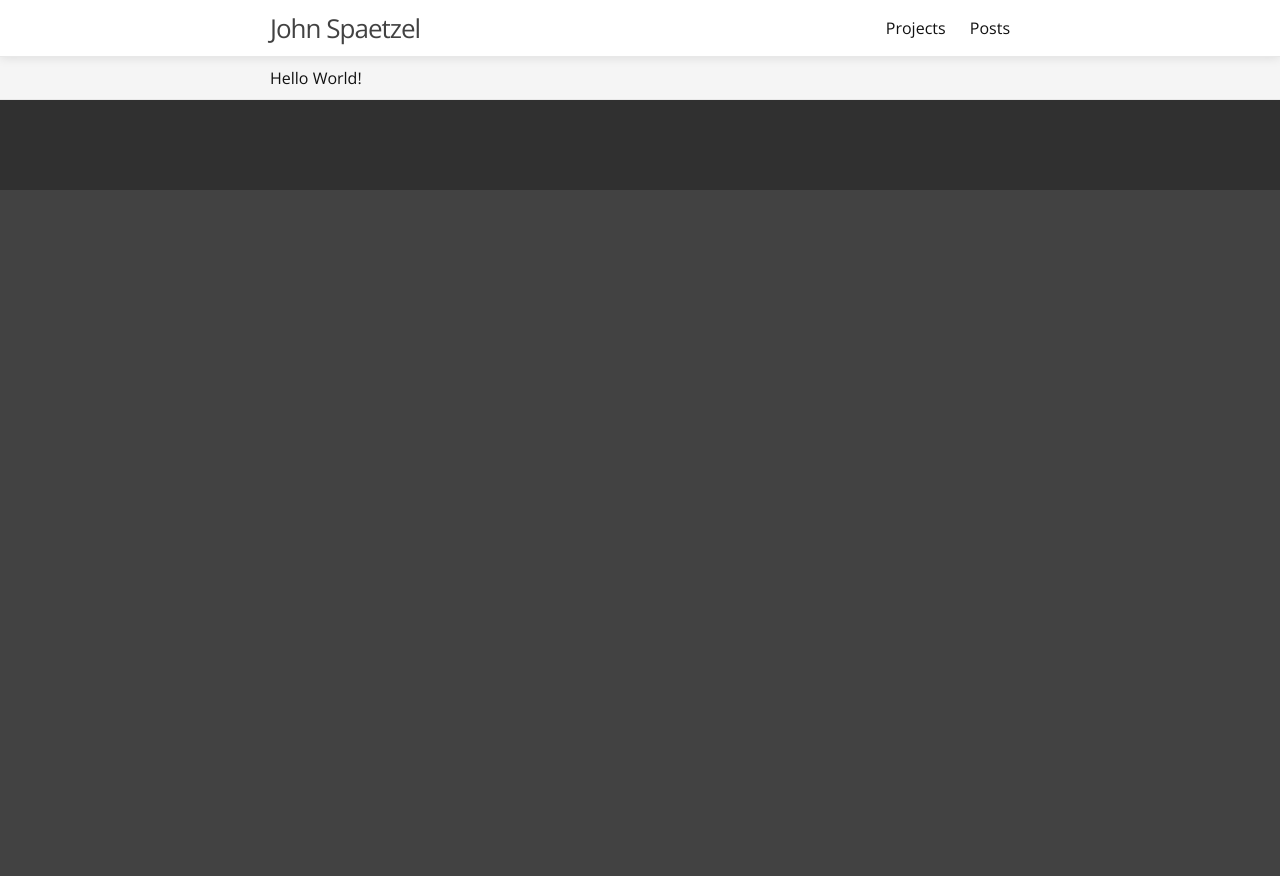
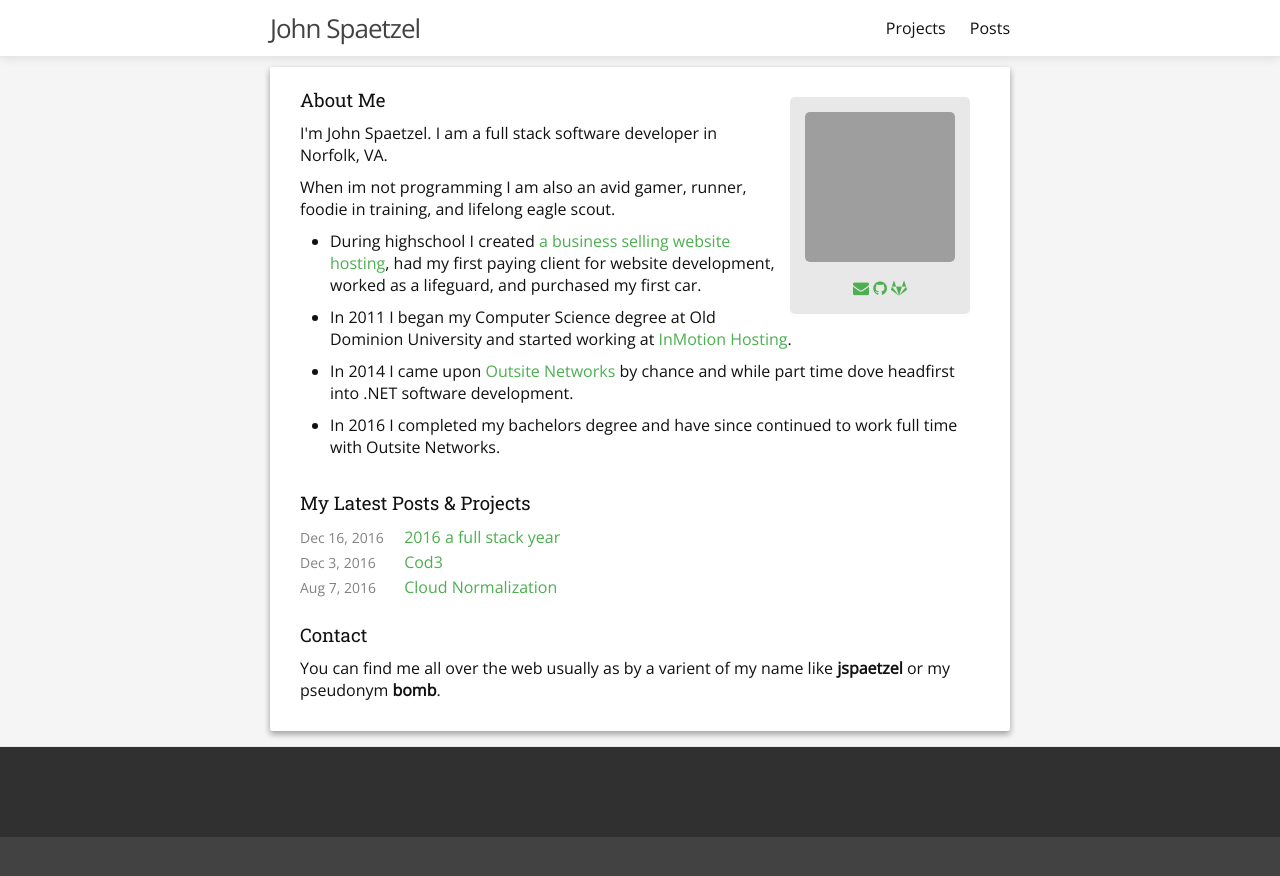
Before and after one commit to jspaetzel/meh.dev, a Jekyll site: the page built from index.html, in a window 1280 px wide. Shown: the top 876 px of the page. Built offline with Jekyll 4.4.1, drawn with Linux system fonts in a browser that asks for light colours; grey boxes are pictures that could not be loaded.

Commit message:
Added initial content to new homepage, added some style

```diff
--- a/_includes/head.html
+++ b/_includes/head.html
@@ -11,4 +11,5 @@
   <link rel="alternate" type="application/rss+xml" title="{{ site.title }}" href="{{ "/feed.xml" | prepend: site.baseurl | prepend: site.url }}">
   <link href="https://fonts.googleapis.com/css?family=Open+Sans|Roboto|Roboto+Slab|Roboto+Mono" rel="stylesheet">
   <link href="https://fonts.googleapis.com/icon?family=Material+Icons" rel="stylesheet">
+  <link href="https://maxcdn.bootstrapcdn.com/font-awesome/4.7.0/css/font-awesome.min.css" rel="stylesheet">
 </head>
--- a/_sass/_base.scss
+++ b/_sass/_base.scss
@@ -95,7 +95,7 @@ h1, h2, h3, h4, h5, h6 {
 /**
  * Links
  */
-a {
+a, a:visited {
     color: lighten($brand-color, 10%);
     text-decoration: none;
     &:visited {
--- a/_sass/_layout.scss
+++ b/_sass/_layout.scss
@@ -351,8 +351,11 @@ article {
   a {
     text-decoration: none;
   }
-  .post-title a {
-    color: #ffffff;
+  .post-title {
+    > a, a:visited {
+      color: #ffffff;
+    }
+
   }
   a.tag-list-link, a.tag-list-link:active, a.tag-list-link:visited {
     color: #ffffff !important;
@@ -420,10 +423,10 @@ tr:nth-child(odd) {
   a.tag-list-link, a.tag-list-link:active, a.tag-list-link:visited {
     background: $blue-300;
   }
-  a {
+  a, a:visited {
     color: $blue-500;
   }
-  a:hover {
+  a:hover, a:active {
     color: $blue-300;
   }
   .post-category-icon {
@@ -447,10 +450,10 @@ tr:nth-child(odd) {
   a.tag-list-link, a.tag-list-link:active, a.tag-list-link:visited {
     background: $blue-grey-300;
   }
-  a {
+  a, a:visited {
     color: $blue-grey-500;
   }
-  a:hover {
+  a:hover, a:active {
     color: $blue-grey-300;
   }
   .post-category-icon {
@@ -474,10 +477,10 @@ tr:nth-child(odd) {
   a.tag-list-link, a.tag-list-link:active, a.tag-list-link:visited {
     background: $deep-purple-300;
   }
-  a {
+  a, a:visited {
     color: $deep-purple-500;
   }
-  a:hover {
+  a:hover, a:active {
     color: $deep-purple-300;
   }
   .post-category-icon {
@@ -501,10 +504,10 @@ tr:nth-child(odd) {
   a.tag-list-link, a.tag-list-link:active, a.tag-list-link:visited {
     background: $red-300;
   }
-  a {
+  a, a:visited {
     color: $red-500;
   }
-  a:hover {
+  a:hover, a:active {
     color: $red-300;
   }
   .post-category-icon {
@@ -528,10 +531,10 @@ tr:nth-child(odd) {
   a.tag-list-link, a.tag-list-link:active, a.tag-list-link:visited {
     background: $pink-300;
   }
-  a {
+  a, a:visited {
     color: $pink-500;
   }
-  a:hover {
+  a:hover, a:active {
     color: $pink-300;
   }
   .post-category-icon {
@@ -555,10 +558,10 @@ tr:nth-child(odd) {
   a.tag-list-link, a.tag-list-link:active, a.tag-list-link:visited {
     background: $orange-300;
   }
-  a {
+  a, a:visited {
     color: $orange-500;
   }
-  a:hover {
+  a:hover, a:active {
     color: $orange-300;
   }
   .post-category-icon {
@@ -582,10 +585,10 @@ tr:nth-child(odd) {
   a.tag-list-link, a.tag-list-link:active, a.tag-list-link:visited {
     background: $green-300;
   }
-  a {
+  a, a:visited {
     color: $green-500;
   }
-  a:hover {
+  a:hover, a:active {
     color: $green-300;
   }
   .post-category-icon {
--- a/index.html
+++ b/index.html
@@ -2,4 +2,73 @@
 layout: default
 ---
 
-<p>Hello World!</p>
+<style>
+    .home-container {
+        padding-top: 20px;
+        padding-bottom: 20px;
+    }
+    .avatar {
+        float: right;
+        margin:10px;
+        background: #e8e8e8;
+        border-radius: 5px;
+    }
+    .avatar img {
+        border-radius: 20px;
+        padding: 15px;
+    }
+    .avatar-meta {
+        padding-bottom: 15px;
+        text-align: center;
+    }
+</style>
+
+<article class="content-wrapper content-style-green">
+    <div class="wrapper home-container">
+        <div class="avatar">
+            <img src="https://0.gravatar.com/avatar/ccf00de89ec54577fb9fd612358a9808?s=150">
+            <div class="avatar-meta">
+                <a href="mailto:john.spaetzel@gmail.com"><i class="fa fa-envelope" aria-hidden="true"></i></a>
+                <a href="https://github.com/zzbomb"><i class="fa fa-github" aria-hidden="true"></i></a>
+                <a href="https://gitlab.com/jspaetzel"><i class="fa fa-gitlab" aria-hidden="true"></i></a>
+            </div>
+        </div>
+        <div class="item">
+            <h3>About Me</h3>
+            <p>I'm John Spaetzel. I am a full stack software developer in Norfolk, VA.</p>
+
+            <p>When im not programming I am also an avid gamer, runner, foodie in training, and lifelong eagle scout.</p>
+
+            <ul>
+                <li><p>During highschool I created <a href="/chemicalservers">a business selling website hosting</a>, had
+                    my first paying client for website development, worked as a lifeguard, and purchased my first car.</p>
+                </li>
+                <li><p>In 2011 I began my Computer Science degree at Old Dominion University and started working at
+                    <a href="http://inmotionhosting.com">InMotion Hosting</a>.</p>
+                </li>
+                <li><p>In 2014 I came upon <a href="http://outsitenetworks.com">Outsite Networks</a> by chance and while
+                    part time dove headfirst into .NET software development.</p>
+                </li>
+                <li><p>In 2016 I completed my bachelors degree and have since continued to work full time with Outsite
+                    Networks.</p>
+                </li>
+            </ul>
+
+            <br/>
+            <h3>My Latest Posts & Projects</h3>
+            <ul class="post-list">
+                {% for post in site.posts limit:3 %}
+                <li>
+                    <div class="post-list-meta">{{ post.date | date: "%b %-d, %Y" }}</div>
+                    <a href="{{ post.url | prepend: site.baseurl }}">{{ post.title }}</a>
+                </li>
+                {% endfor %}
+            </ul>
+
+            <br/>
+            <h3>Contact</h3>
+            <p>You can find me all over the web usually as by a varient of my name like <strong>jspaetzel</strong> or my
+                pseudonym <strong>bomb</strong>.</p>
+        </div>
+    </div>
+</article>
```
